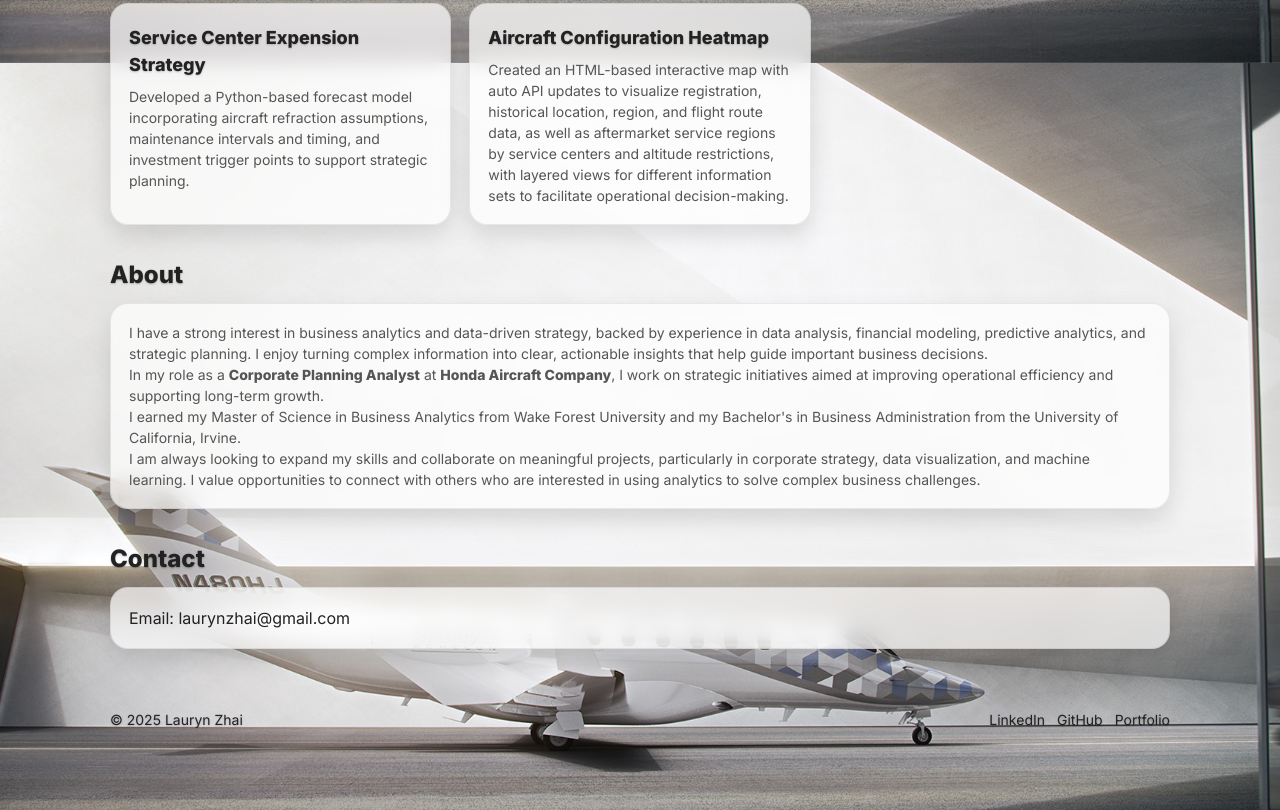
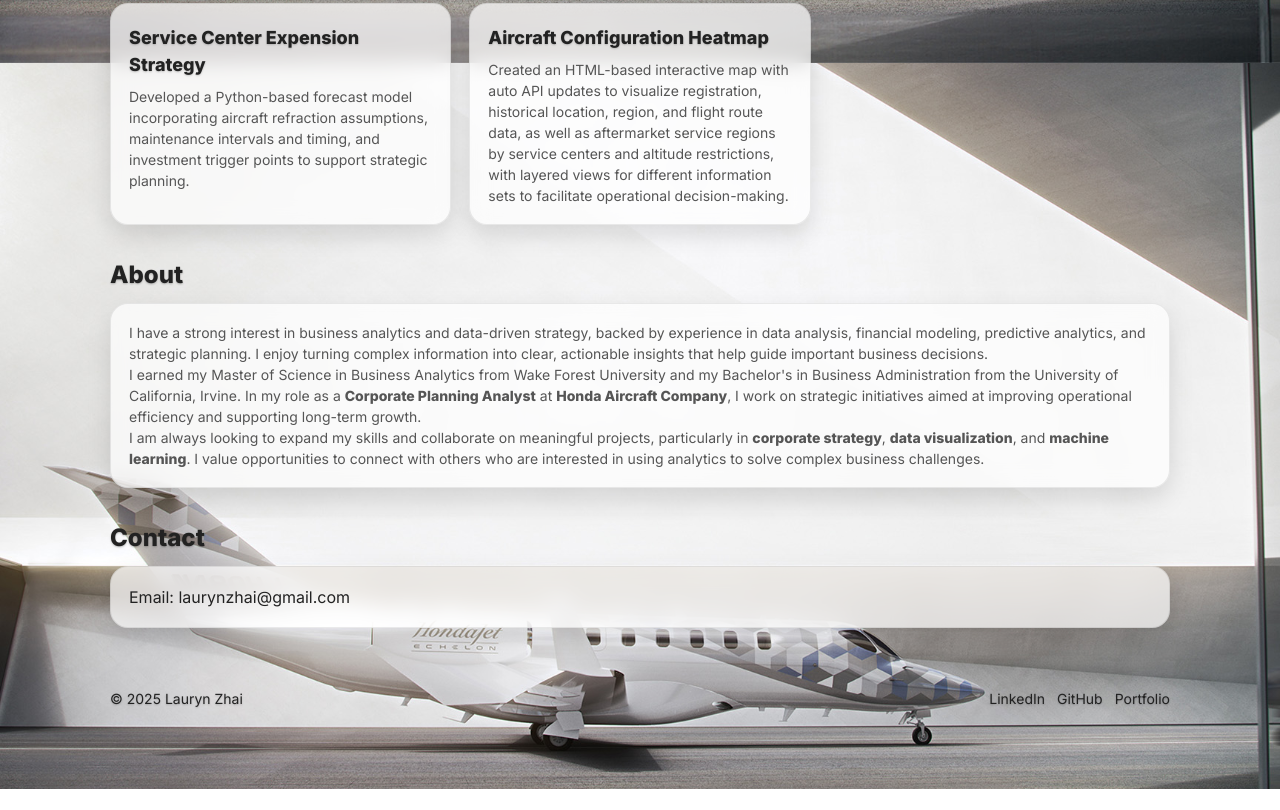
Before and after one commit to laurynzhai0707/laurynzhai.github.io, a plain HTML site: page index.html in a window 1280 px wide. Shown: the part 737-1547 px from the top of the page. After the commit the page ends 1526 px from the top, so only its background shows below. Drawn offline with Linux system fonts and the light colour scheme.

Commit message:
Update index.html

```diff
--- a/index.html
+++ b/index.html
@@ -246,13 +246,10 @@
       I have a strong interest in business analytics and data-driven strategy, backed by experience in data analysis, financial modeling, predictive analytics, and strategic planning. I enjoy turning complex information into clear, actionable insights that help guide important business decisions.
     </p>
     <p>
-      In my role as a <strong>Corporate Planning Analyst</strong> at <strong>Honda Aircraft Company</strong>, I work on strategic initiatives aimed at improving operational efficiency and supporting long-term growth.
+      I earned my Master of Science in Business Analytics from Wake Forest University and my Bachelor's in Business Administration from the University of California, Irvine. In my role as a <strong>Corporate Planning Analyst</strong> at <strong>Honda Aircraft Company</strong>, I work on strategic initiatives aimed at improving operational efficiency and supporting long-term growth.
     </p>
     <p>
-      I earned my Master of Science in Business Analytics from Wake Forest University and my Bachelor's in Business Administration from the University of California, Irvine.
-    </p>
-    <p>
-      I am always looking to expand my skills and collaborate on meaningful projects, particularly in </strong>corporate strategy</strong>, </strong>data visualization</strong>, and </strong>machine learning</strong>. I value opportunities to connect with others who are interested in using analytics to solve complex business challenges.
+      I am always looking to expand my skills and collaborate on meaningful projects, particularly in <strong>corporate strategy</strong>, <strong>data visualization</strong>, and <strong>machine learning</strong>. I value opportunities to connect with others who are interested in using analytics to solve complex business challenges.
     </p>
   </div>
 </section>
```
